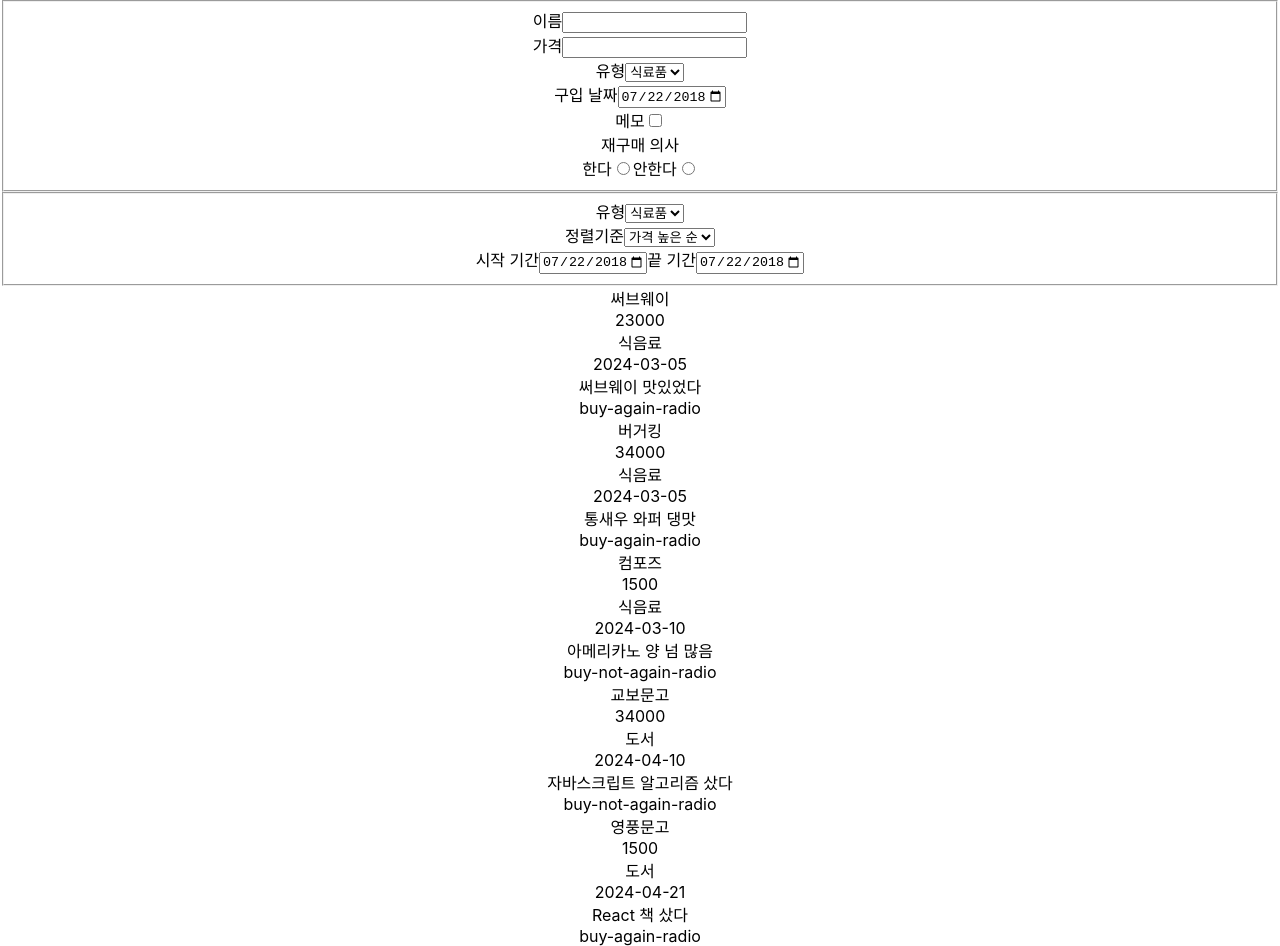
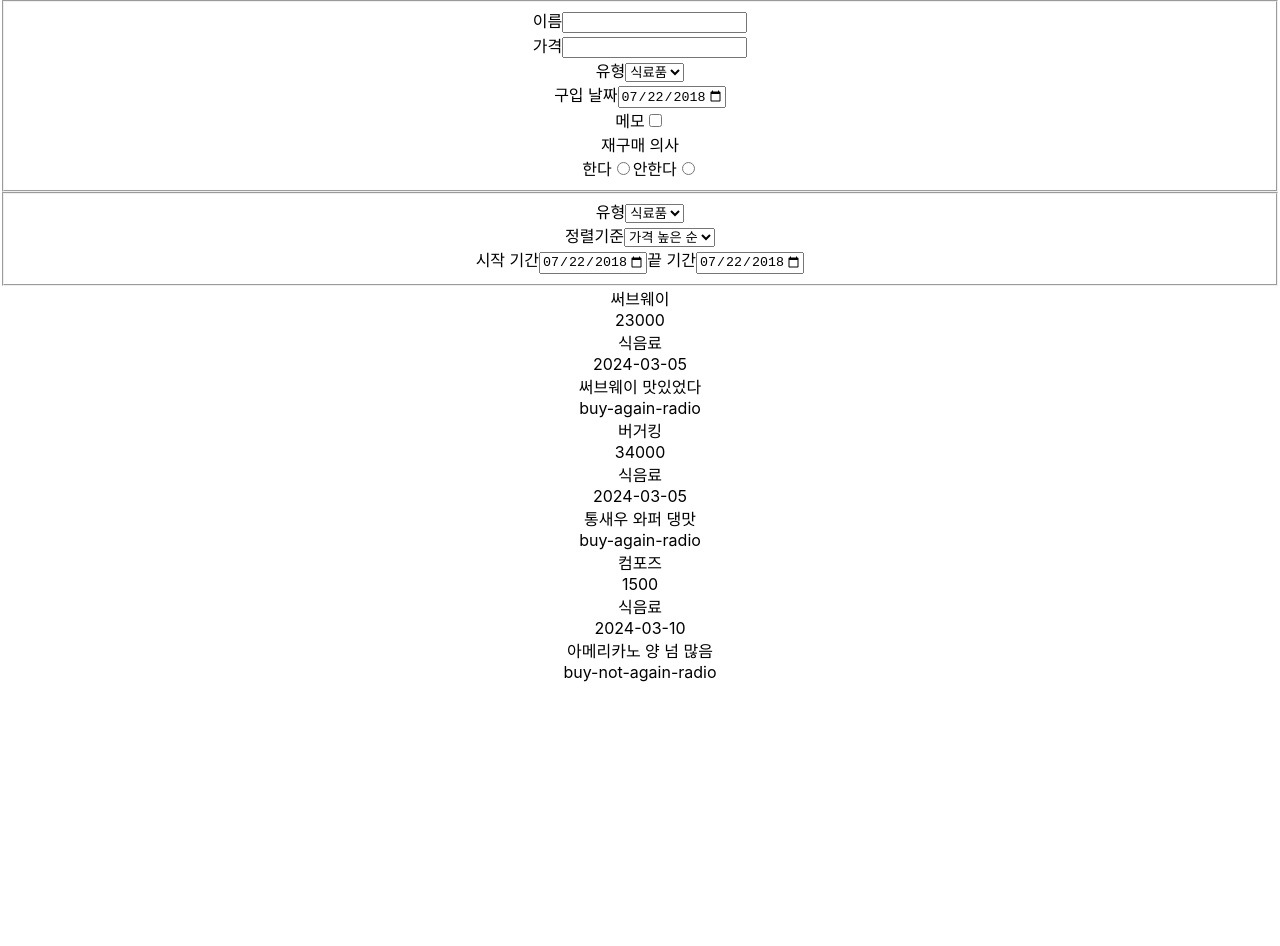
Before and after one commit to meeyoungchoi-front-dev/react-money-management, a React (Create React App) app in the folder money-management/: page / in a window 1280 px wide. After the commit the page ends 800 px from the top, so only its background shows below. Built offline with nearby package versions, Linux system fonts and the light colour scheme.

Commit message:
소비 유형에 따른  ConsumptionList 컴포넌트 리스트 랜더링 기능 구현

```diff
--- a/money-management/src/components/Money/ConsumptionList/ConsumptionCategoryFilter.js
+++ b/money-management/src/components/Money/ConsumptionList/ConsumptionCategoryFilter.js
@@ -1,11 +1,16 @@
 import React from 'react';
 
-const ConsumptionCategoryFilter = () => {
+const ConsumptionCategoryFilter = (props) => {
+    const dropDownChangeHandler = (event) => {
+        console.log(event.target.value);
+        props.onChangeFilter(event.target.value);
+    };
+
     return (
         <div>
             <div className="new-money-account-control">
                 <label for="category">유형</label>
-                <select name="category" id="category">
+                <select name="category" id="category" onChange={dropDownChangeHandler}>
                     <option value="식료품">식료품</option>
                     <option value="도서">도서</option>
                     <option value="옷">옷</option>
--- a/money-management/src/components/Money/ConsumptionList/ConsumptionList.js
+++ b/money-management/src/components/Money/ConsumptionList/ConsumptionList.js
@@ -1,31 +1,62 @@
-import React from 'react';
+import React, {useState} from 'react';
 import ConsumptionItem from '../ConsumptionItem/ConsumptionItem';
 import ConsumptionDateFilter from './ConsumptionDateFilter';
 import ConsumptionCategoryFilter from './ConsumptionCategoryFilter';
 import ConsumptionSortFilter from './ConsumptionSortFilter';
 
-const MoneyList = (props) => {
+const ConsumptionList = (props) => {
+    const [filteredCategory, setFilterdCategory] = useState("식음료");
+
+    const categoryFilterChangeHandler = (filteredCategory) => {
+           setFilterdCategory(filteredCategory);
+    };
+
+    // 필터 유형과 같은것만 먼저 보여준다
+    const filtereConsumptionList = props.items.filter((consumptionList) => {
+        return consumptionList.category === filteredCategory;
+    });
+
+    let consumptionListContent = <p>값이 없습니다</p>
+
+    if (filtereConsumptionList.length > 0) {
+        console.log("filtering후:", filtereConsumptionList);
+        consumptionListContent = filtereConsumptionList.map((item) => (
+            <ConsumptionItem
+                name={item.name}
+                price={item.price}
+                category={item.category}
+                date={item.date}
+                memo={item.memo}
+                buyAgainYesOrNo={item.buyAgainYesOrNo}
+            />
+        ))
+    }
+
     return (
         <div className="ConsumptionList">
             <div className="FilterList">
                 <fieldset>
-                    <ConsumptionCategoryFilter/>
+                    <ConsumptionCategoryFilter
+                        selected={filteredCategory}
+                        onChangeFilter={categoryFilterChangeHandler}
+                    />
                     <ConsumptionSortFilter/>
                     <ConsumptionDateFilter/>
                 </fieldset>
             </div>
-            {props.items.map(item => (
-                 <ConsumptionItem
-                    name={item.name}
-                    price={item.price}
-                    category={item.category}
-                    date={item.date}
-                    memo={item.memo}
-                    buyAgainYesOrNo={item.buyAgainYesOrNo}
-                 />
-            ))}
+            {filtereConsumptionList.length > 0 ?
+                filtereConsumptionList.map(item => (
+                    <ConsumptionItem
+                        name={item.name}
+                        price={item.price}
+                        category={item.category}
+                        date={item.date}
+                        memo={item.memo}
+                        buyAgainYesOrNo={item.buyAgainYesOrNo}
+                    />
+            )): <p>값이 없습니다.</p> }
         </div>
     );
 };
 
-export default MoneyList;
+export default ConsumptionList;
--- a/money-management/src/components/Money/ConsumtionForm/ConsumtionForm.js
+++ b/money-management/src/components/Money/ConsumtionForm/ConsumtionForm.js
@@ -1,6 +1,6 @@
 import React from 'react';
 
-const MoneyItem = () => {
+const ConsumptionForm = () => {
     return (
         <div className="new-money-account">
             <form>
@@ -50,4 +50,4 @@
     );
 };
 
-export default MoneyItem;
+export default ConsumptionForm;
```
